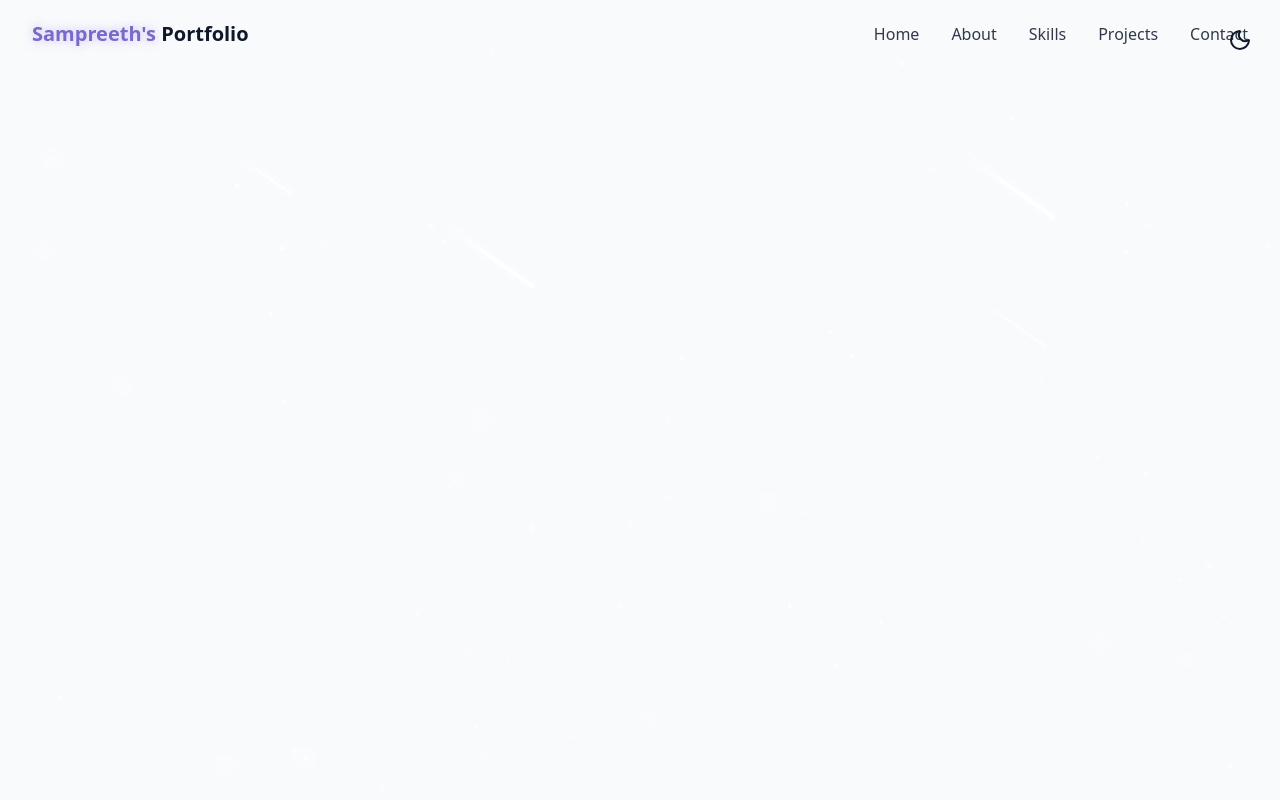
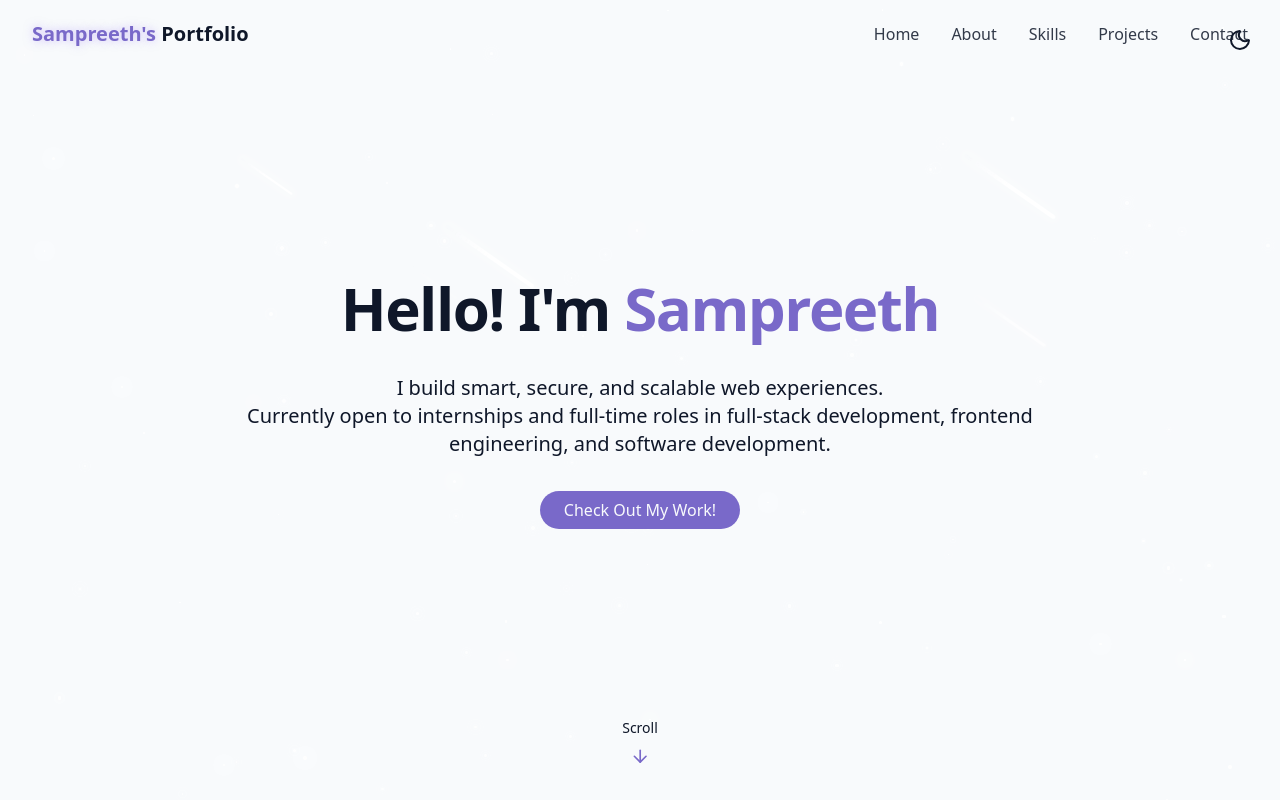
Before and after one commit to sam-sampreeth/portfolio-webapp, a React (Vite) app: page / in a window 1280 px wide. Built offline with nearby package versions, Linux system fonts and the light colour scheme.

Commit message:
Worked on the hero section

```diff
--- /dev/null
+++ b/src/components/HeroSection.jsx
@@ -0,0 +1,30 @@
+import { ArrowDown } from "lucide-react";
+
+export const HeroSection = () => {
+    return (
+        <section id="hero" className="relative min-h-screen flex flex-col items-center justify-center px-4">
+            <div className="container max-w-4xl mx-auto text-center z-10">
+                <div className="space-y-6">
+                    <h1 className="text-4xl md:text-6xl font-bold tracking-tight">
+                        <span className="opacity-0 animate-fade-in text-gradient">Hello! </span>
+                        <span className="opacity-0 animate-fade-in-delay-2">I'm </span>
+                        <span className="text-primary opacity-0 animate-fade-in-delay-3">Sampreeth</span>
+                    </h1>
+                    <p className="text-lg md:text-xl text-muted-foreground mx-2-2xl mx-auto opacity-0 animate-fade-in-delay-4 pt-3">
+                        I build smart, secure, and scalable web experiences. <br />
+                        Currently open to internships and full-time roles in full-stack development, frontend engineering, and software development.
+                    </p>
+                    <div className="opacity-0 animate-fade-in-delay-4 pt-4">
+                        <a href="#projects" className="cosmic-button">
+                            Check Out My Work!
+                        </a>
+                    </div>
+                </div>
+            </div>
+            <div className="absolute bottom-8 left-1/2 transform -translate-x-1/2 flex flex-col items-center animate-bounce">
+                <span className="text-sm text-muted-foreground mb-2">Scroll</span>
+                <ArrowDown className="h-5 w-5 text-primary"/>
+            </div>
+        </section>
+    );
+}
--- a/src/pages/Home.jsx
+++ b/src/pages/Home.jsx
@@ -1,6 +1,7 @@
 import { ThemeToggle } from "../components/ThemeToggle";
 import { StarBackground } from "../components/StarBackground";
 import { NavBar } from "../components/Navbar";
+import { HeroSection } from "../components/HeroSection";
 
 export const Home = () => {
 
@@ -16,7 +17,9 @@ export const Home = () => {
             <NavBar />
 
             {/* Main */}
-
+            <main>
+                <HeroSection />
+            </main>
 
             {/* Footer */}
 
```
